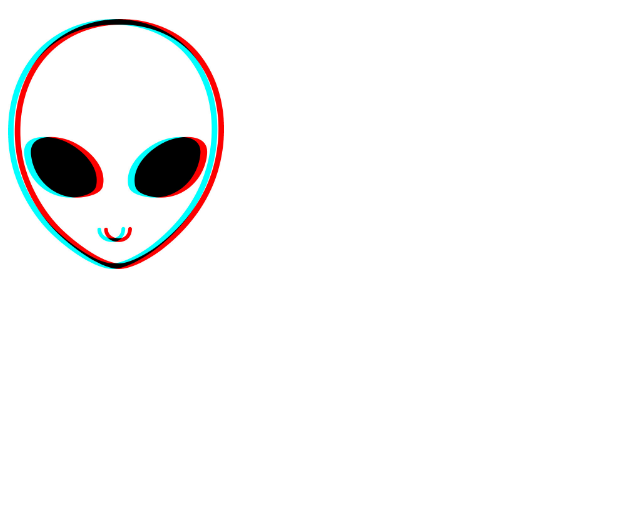
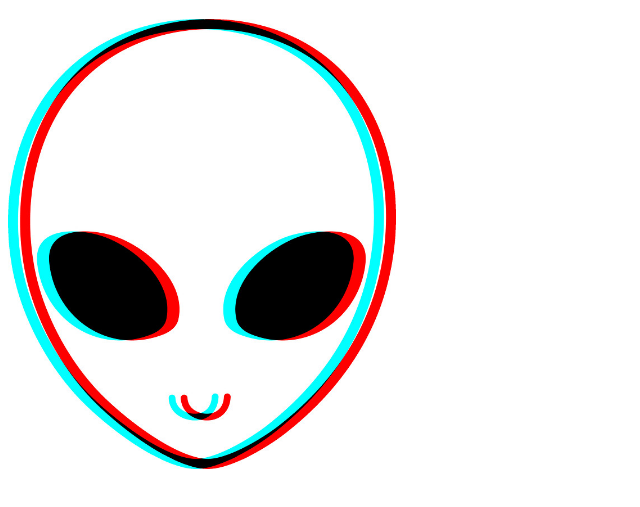
Before and after one commit to Isabella22/isabella22.github.io, a plain HTML site: page index.html in a window 1280 px wide. Shown: the part 87-594 px from the top of the page, without its empty margins (0-640 px from the left). Drawn offline with Linux system fonts and the light colour scheme.

```diff
--- a/index.html
+++ b/index.html
@@ -9,6 +9,6 @@
     <a href="portfolio.html">Portfolio</a>
     <a href="about me.html">about me</a>
     <h1>This is Isabella’s Home Page</h1>
-    <img src="images/home.jpg" height="250">
+    <img src="images/home.jpg" height="450">
   </body>
 </html>
```
Also changed, not shown: portfolio.html (+12 -2 lines).
